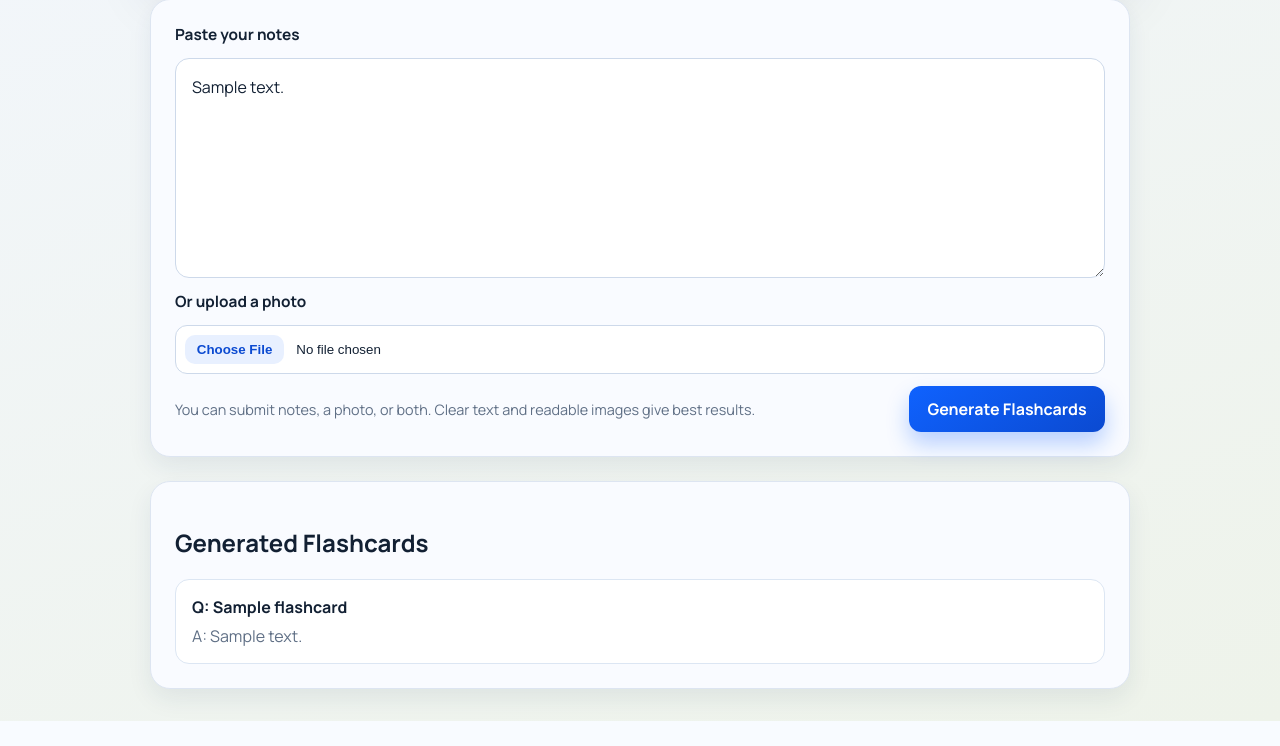
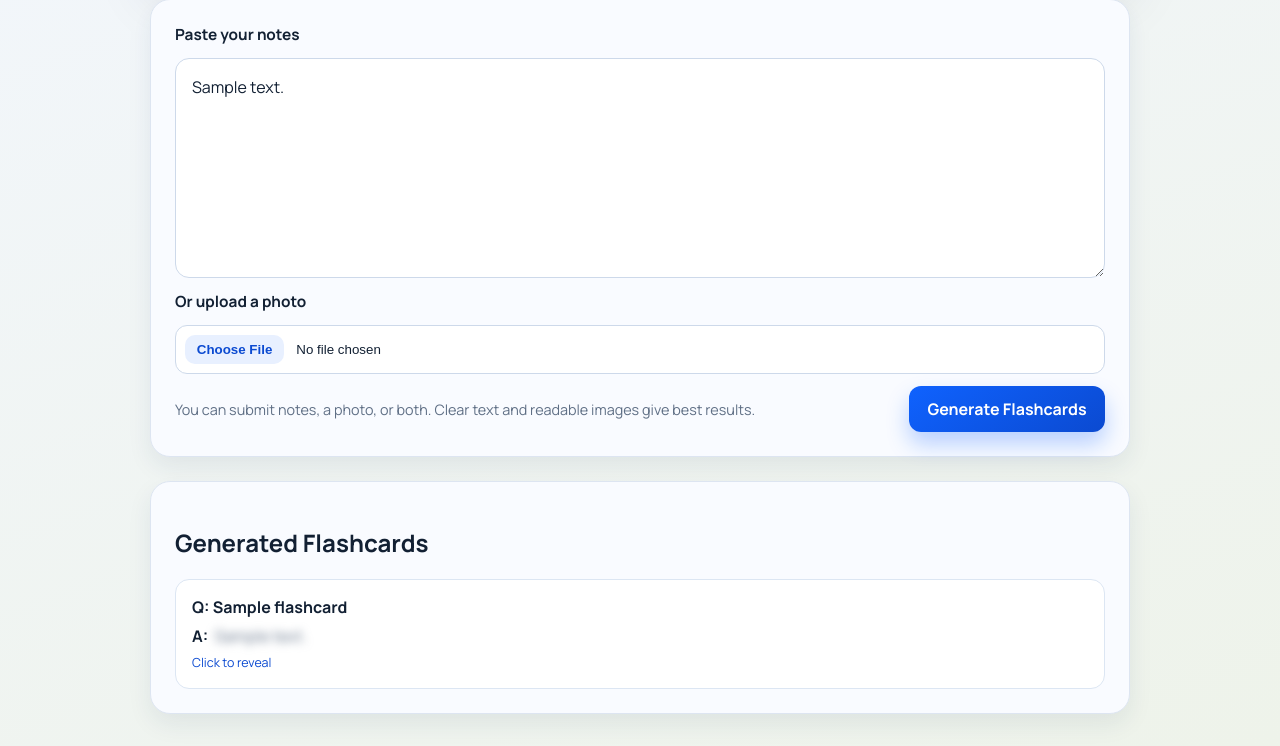
Before and after one commit to tgybyrl/FlashCard-App, a Flask app: template templates/index.html in a window 1280 px wide. Shown: the part 394-1140 px from the top of the page. Before the commit the page ends 1115 px from the top, so only its background shows below. Run offline with Flask 3, Linux system fonts and the light colour scheme; tables that the repository leaves empty hold one stand-in row (values such as "Sample post"); the template is opened without the code that fills it: values that come from a table or form of the project are taken from there, most other values are stand-ins (such as "Sample title", 1, 10 or a date in 2020).

Commit message:
Added toggle blurred effect on answer

```diff
--- a/static/styles.css
+++ b/static/styles.css
@@ -241,6 +241,59 @@ body {
   color: var(--text-muted);
 }
 
+.answer-toggle {
+  display: block;
+  width: 100%;
+  border: 0;
+  padding: 0;
+  margin: 0;
+  background: transparent;
+  text-align: left;
+  color: var(--text-muted);
+  font: inherit;
+  line-height: 1.45;
+  cursor: pointer;
+}
+
+.answer-label {
+  color: var(--text-main);
+  font-weight: 700;
+  margin-right: 0.2rem;
+}
+
+.answer-content {
+  transition:
+    filter 180ms ease,
+    opacity 180ms ease;
+}
+
+.answer-toggle.is-blurred .answer-content {
+  filter: blur(5px);
+  user-select: none;
+}
+
+.answer-toggle.is-blurred::after {
+  content: "Click to reveal";
+  display: block;
+  margin-top: 0.35rem;
+  font-size: 0.78rem;
+  color: #0b4ad1;
+}
+
+.answer-toggle:not(.is-blurred)::after {
+  content: "Click to hide";
+  display: block;
+  margin-top: 0.35rem;
+  font-size: 0.78rem;
+  color: var(--text-muted);
+}
+
+.answer-toggle:focus-visible {
+  outline: 2px solid #5f97ff;
+  outline-offset: 4px;
+  border-radius: 8px;
+}
+
 button[type="submit"] {
   border: 0;
   border-radius: 12px;
--- a/templates/index.html
+++ b/templates/index.html
@@ -80,12 +80,28 @@
           {% for card in flashcards %}
           <article class="card">
             <h3>Q: {{ card.question }}</h3>
-            <p>A: {{ card.answer }}</p>
+            <button
+              type="button"
+              class="answer-toggle is-blurred"
+              aria-pressed="false"
+            >
+              <span class="answer-label">A:</span>
+              <span class="answer-content">{{ card.answer }}</span>
+            </button>
           </article>
           {% endfor %}
         </div>
       </section>
       {% endif %}
     </main>
+
+    <script>
+      document.querySelectorAll(".answer-toggle").forEach((answerButton) => {
+        answerButton.addEventListener("click", () => {
+          const isBlurred = answerButton.classList.toggle("is-blurred");
+          answerButton.setAttribute("aria-pressed", String(!isBlurred));
+        });
+      });
+    </script>
   </body>
 </html>
```
